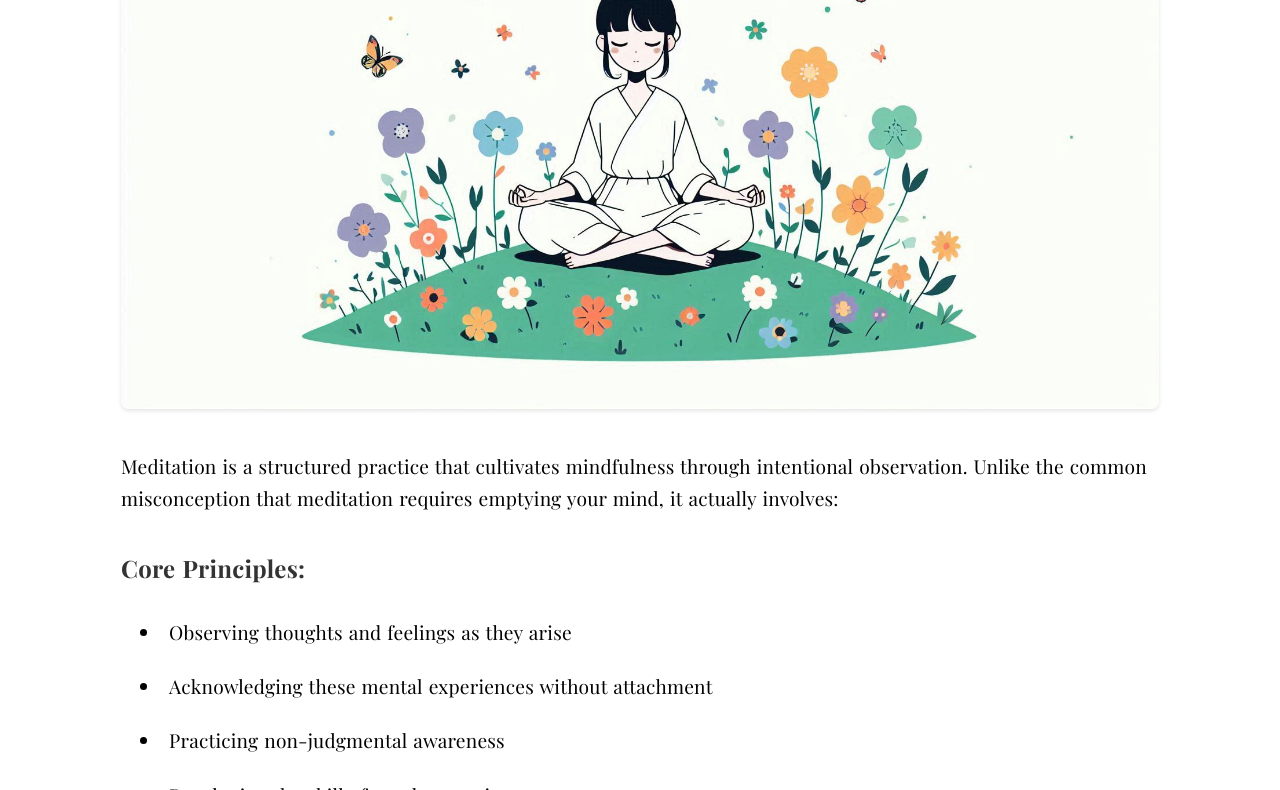
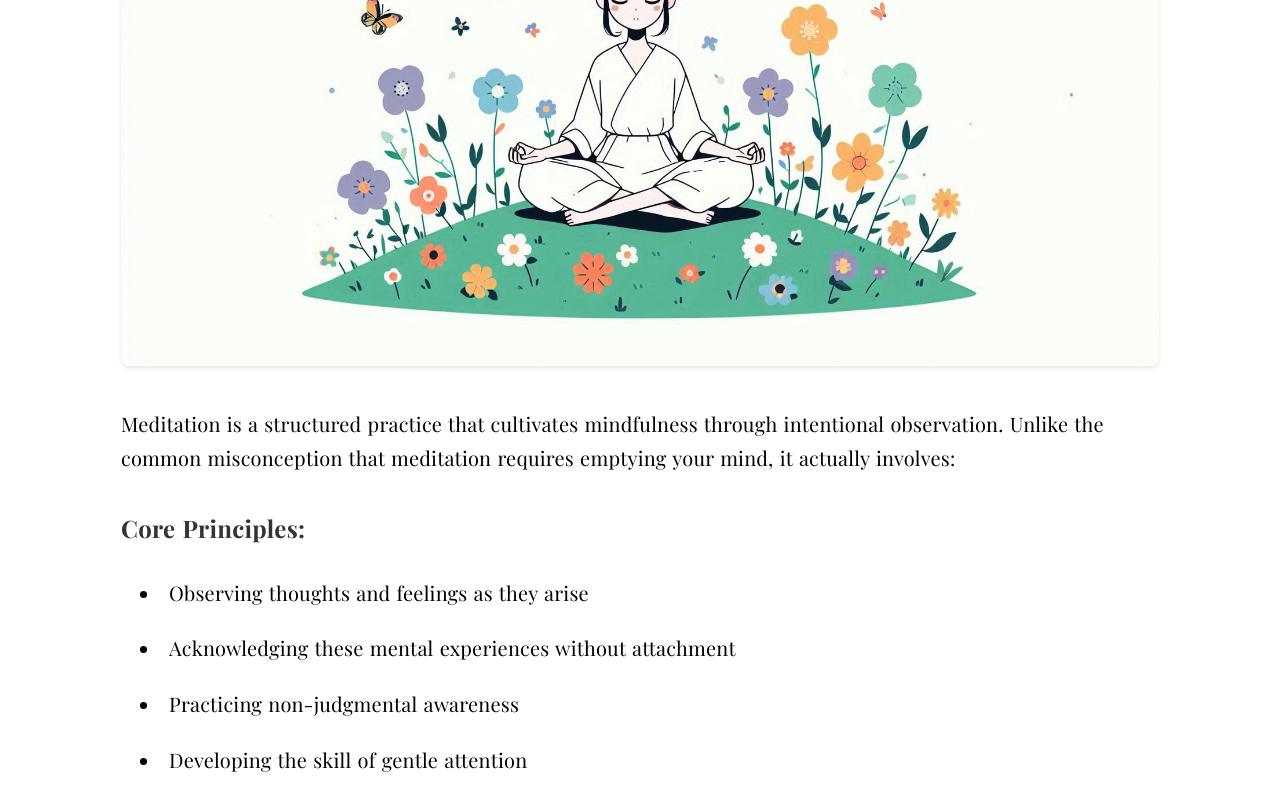
Before and after one commit to jonbobo/mindfulness-web, a website with bundled scripts: page webdev/public/index.html in a window 1280 px wide. Shown: the part 2010-2800 px from the top of the page. Built offline with nearby package versions, Linux system fonts and the light colour scheme; no server answers; files whose address does not match are found by name; a web font is replaced by a local one.

Commit message:
homepage complete

```diff
--- a/webdev/public/forum/homepage.css
+++ b/webdev/public/forum/homepage.css
@@ -12,10 +12,7 @@
     /* Base line height for consistent spacing */
 }
 
-body {
-    font-size: 1.2rem;
-    /* 16px */
-}
+
 
 /* Base text spacing */
 .section p,
@@ -25,6 +22,7 @@ body {
     margin-bottom: calc(1rem * var(--text-spacing));
     letter-spacing: 0.01em;
     word-spacing: 0.05em;
+    font-size: 1.25rem;
 }
 
 /* Navigation styles */
@@ -49,6 +47,7 @@ body {
 
 .main-title {
     margin-top: 45px;
+    font-size: 2.3rem;
 }
 
 /* Content list styles */
--- a/webdev/public/forum/homepage.js
+++ b/webdev/public/forum/homepage.js
@@ -16,7 +16,7 @@ export function renderHomepage(container) {
             <div id="mindfulness" class="section">
                 <h2 class="section-title">What is Mindfulness?</h2>
                 <img
-                    src="/forum/brainfood.jpeg"
+                    src="/forum/images/brainfood.jpeg"
                     alt="Person sitting peacefully in nature, demonstrating present-moment awareness"
                     class="section-image"
                 />
@@ -41,7 +41,7 @@ export function renderHomepage(container) {
             <div id="meditation" class="section">
                 <h2 class="section-title">What is Meditation?</h2>
                 <img
-                    src="/forum/meditation.jpeg"
+                    src="/forum/images/meditation.jpeg"
                     alt="Person sitting peacefully in nature, demonstrating present-moment awareness"
                     class="section-image"
                 />
@@ -70,7 +70,7 @@ export function renderHomepage(container) {
             <div id="relationship" class="section">
                 <h2 class="section-title">The Relationship Between Mindfulness and Meditation</h2>
                 <img
-                    src="/forum/mindfulness-vs-meditation.jpg"
+                    src="/forum/images/mindfulness-vs-meditation.jpg"
                     alt="Person sitting peacefully in nature, demonstrating present-moment awareness"
                     class="section-image3"
                 />
@@ -80,7 +80,7 @@ export function renderHomepage(container) {
             <div id="challenges" class="section">
                 <h2 class="section-title">Modern Challenges to Mindfulness</h2>
                 <img
-                    src="/forum/distractions.jpeg"
+                    src="/forum/images/distractions.jpeg"
                     alt="Person sitting peacefully in nature, demonstrating present-moment awareness"
                     class="section-image"
                 />
@@ -106,7 +106,7 @@ export function renderHomepage(container) {
             <div id="practice" class="section">
                 <h2 class="section-title">Getting Started with Meditation</h2>
                 <img
-                    src="/forum/sisyphus.jpeg"
+                    src="/forum/images/sisyphus.jpeg"
                     alt="Person sitting peacefully in nature, demonstrating present-moment awareness"
                     class="section-image"
                 />
@@ -131,7 +131,7 @@ export function renderHomepage(container) {
                 </ul>
 
                 <p class="emphasis">Remember: These challenges are normal and part of the practice. Success in meditation isn't measured by how few thoughts you have, but by how gently you return to your focus when distracted. <br>
-                <span class="attribution">-Sun tzu</span> </p>
+                <span class="attribution">-Sun Tzu</span> </p>
             </div>
 
             <div class="section">
```
Also changed, not shown: webdev/public/forum/images/brainfood.jpeg (renamed from webdev/public/forum/brainfood.jpeg), webdev/public/forum/images/distractions.jpeg (renamed from webdev/public/forum/distractions.jpeg), webdev/public/forum/images/meditation.jpeg (renamed from webdev/public/forum/meditation.jpeg), webdev/public/forum/images/mindfulness-vs-meditation.jpg (renamed from webdev/public/forum/mindfulness-vs-meditation.jpg), webdev/public/forum/images/sisyphus.jpeg (renamed from webdev/public/forum/sisyphus.jpeg).
